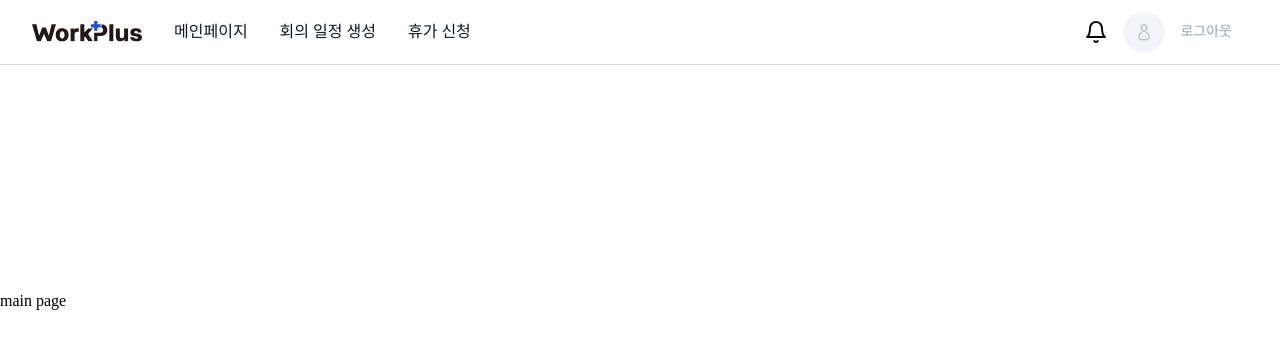
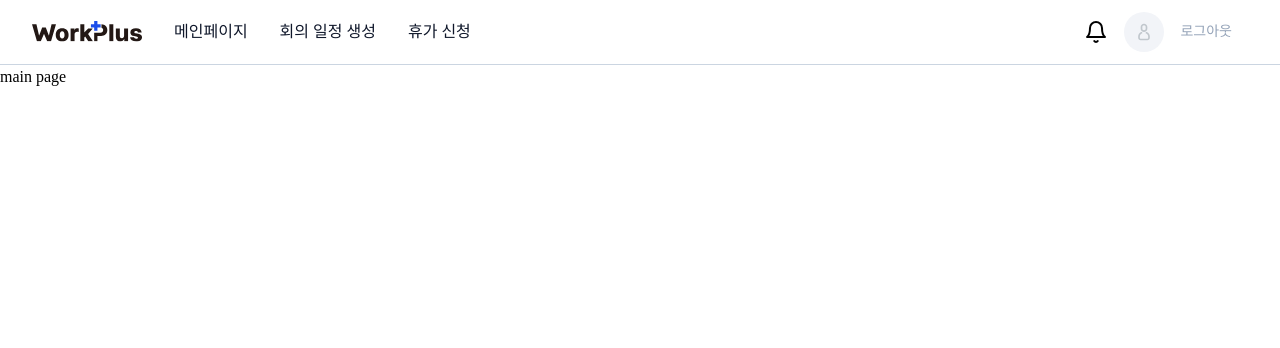
Before and after one commit to ltaehee/workplus-front, a React (Vite) app: page / in a window 1280 px wide. Shown: the top 348 px of the page. Built offline with nearby package versions, Linux system fonts and the light colour scheme; a web font is replaced by a local one.

Commit message:
테스트

```diff
--- a/src/components/Layout.tsx
+++ b/src/components/Layout.tsx
@@ -5,9 +5,7 @@ const Layout = () => {
   return (
     <>
       <Header />
-      <div className="mt-56">
-        <Outlet />
-      </div>
+      <Outlet />
     </>
   );
 };
```
